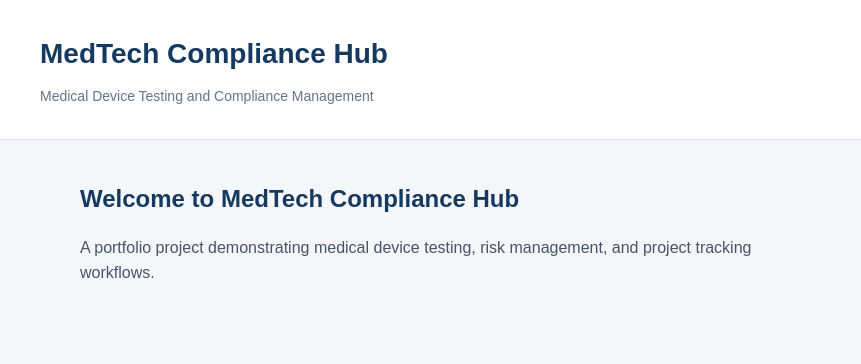
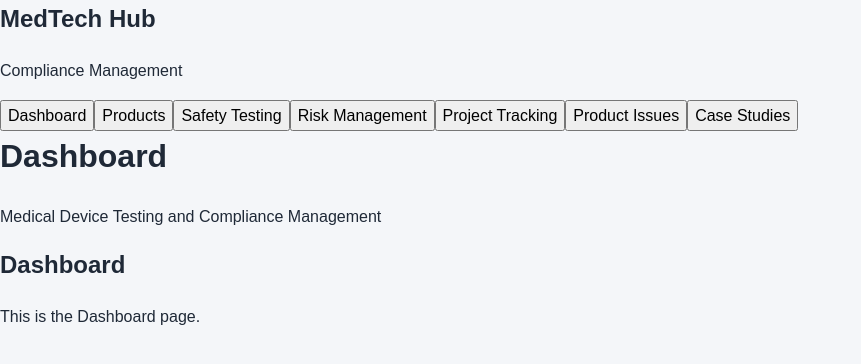
Before and after one commit to sinyihuangca-ux/MedTech-Compliance-Hub, a React (Vite) app in the folder client/: page / in a window 1280 px wide. Shown: the top 364 px of the page, without its empty margins (0-861 px from the left). Built offline with nearby package versions, Linux system fonts and the light colour scheme.

Commit message:
Add sidebar navigation and page switching

```diff
--- a/client/src/App.jsx
+++ b/client/src/App.jsx
@@ -1,20 +1,56 @@
-import React from 'react'; // need to add this
+import React, { useState } from 'react';
 import './App.css';
 
+const pages = [
+  { id: 'dashboard', label: 'Dashboard' },
+  { id: 'products', label: 'Products' },
+  { id: 'safety', label: 'Safety Testing' },
+  { id: 'risks', label: 'Risk Management' },
+  { id: 'projects', label: 'Project Tracking' },
+  { id: 'issues', label: 'Product Issues' },
+  { id: 'cases', label: 'Case Studies' },
+];
+
 function App() {
+  const [activePage, setActivePage] = useState('dashboard');
+
+  const currentPage = pages.find((page) => page.id === activePage);
+
   return (
-    <div className="app">
-      <header className="app-header">
-        <h1>MedTech Compliance Hub</h1>
-        <p>Medical Device Testing and Compliance Management</p>
-      </header>
+    <div className="app-layout">
+      <aside className="sidebar">
+        <h2>MedTech Hub</h2>
+        <p>Compliance Management</p>
 
-      <main className="app-main">
-        <h2>Welcome to MedTech Compliance Hub</h2>
-        <p>
-          A portfolio project demonstrating medical device testing,
-          risk management, and project tracking workflows.
-        </p>
+        <nav className="sidebar-nav">
+          {pages.map((page) => (
+            <button
+              key={page.id}
+              className={
+                activePage === page.id
+                  ? 'nav-button active'
+                  : 'nav-button'
+              }
+              onClick={() => setActivePage(page.id)}
+            >
+              {page.label}
+            </button>
+          ))}
+        </nav>
+      </aside>
+
+      <main className="main-content">
+        <header className="top-header">
+          <h1>{currentPage.label}</h1>
+          <p>Medical Device Testing and Compliance Management</p>
+        </header>
+
+        <section className="page-content">
+          <h2>{currentPage.label}</h2>
+          <p>
+            This is the {currentPage.label} page.
+          </p>
+        </section>
       </main>
     </div>
   );
```
